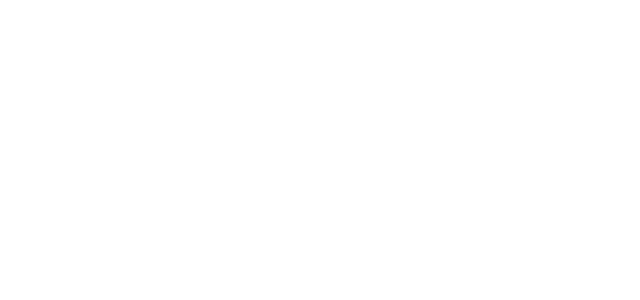
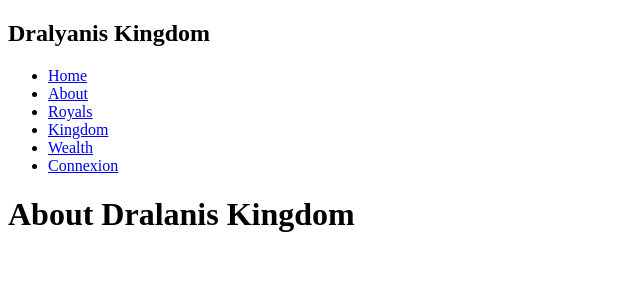
Before and after one commit to Alexandra-Rdrgs/checkpoint-4, a React (Vite) app in the folder frontend/: page /about in a window 1280 px wide. Shown: the top 300 px of the page, without its empty margins (0-640 px from the left). Built offline with nearby package versions, Linux system fonts and the light colour scheme.

Commit message:
Import Header in About.jsx

```diff
--- a/frontend/src/pages/About.jsx
+++ b/frontend/src/pages/About.jsx
@@ -1 +1,10 @@
-export default function About() {}
+import Header from "../components/Header";
+
+export default function About() {
+  return (
+    <div>
+      <Header />
+      <h1>About Dralanis Kingdom</h1>
+    </div>
+  );
+}
```
